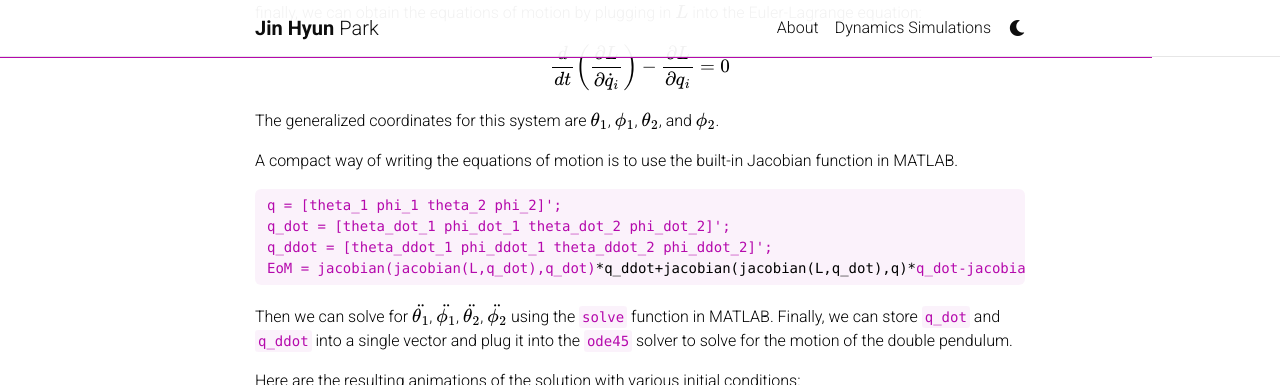
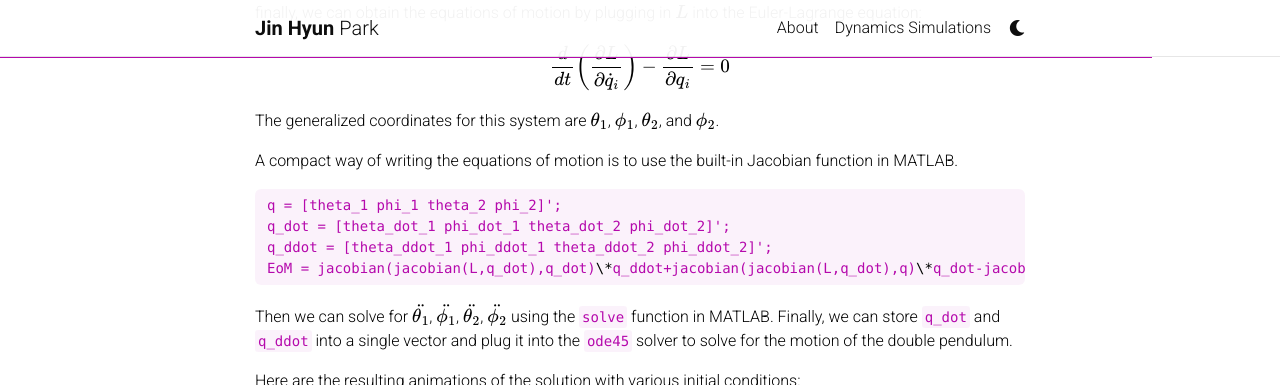
Before and after one commit to jinhyunpark2459/jinhyunpark2459.github.io, a Jekyll site: the page built from _projects/double_pendulum.md, in a window 1280 px wide and 900 px high, scrolled down 2481 px, cut to the strip 0-385 px from the top of the window. Built offline with Jekyll 4.4.1, drawn with Linux system fonts in a browser that asks for light colours; full-size pictures stand in for the smaller copies a plugin makes; comment, search, counter and statistics services are not loaded; a style sheet for code colours, icons or effects is not loaded.

`````diff
--- a/_projects/double_pendulum.md
+++ b/_projects/double_pendulum.md
@@ -112,7 +112,7 @@ A compact way of writing the equations of motion is to use the built-in Jacobian
 q = [theta_1 phi_1 theta_2 phi_2]';
 q_dot = [theta_dot_1 phi_dot_1 theta_dot_2 phi_dot_2]';
 q_ddot = [theta_ddot_1 phi_ddot_1 theta_ddot_2 phi_ddot_2]';
-EoM = jacobian(jacobian(L,q_dot),q_dot)*q_ddot+jacobian(jacobian(L,q_dot),q)*q_dot-jacobian(L,q)' == 0;
+EoM = jacobian(jacobian(L,q_dot),q_dot)\*q_ddot+jacobian(jacobian(L,q_dot),q)\*q_dot-jacobian(L,q)' == 0;
 ````
 
 Then we can solve for $$\ddot{\theta_1}$$, $$\ddot{\phi_1}$$, $$\ddot{\theta_2}$$, $$\ddot{\phi_2}$$ using the `solve` function in MATLAB. Finally, we can store `q_dot` and `q_ddot` into a single vector and plug it into the `ode45` solver to solve for the motion of the double pendulum.
`````
